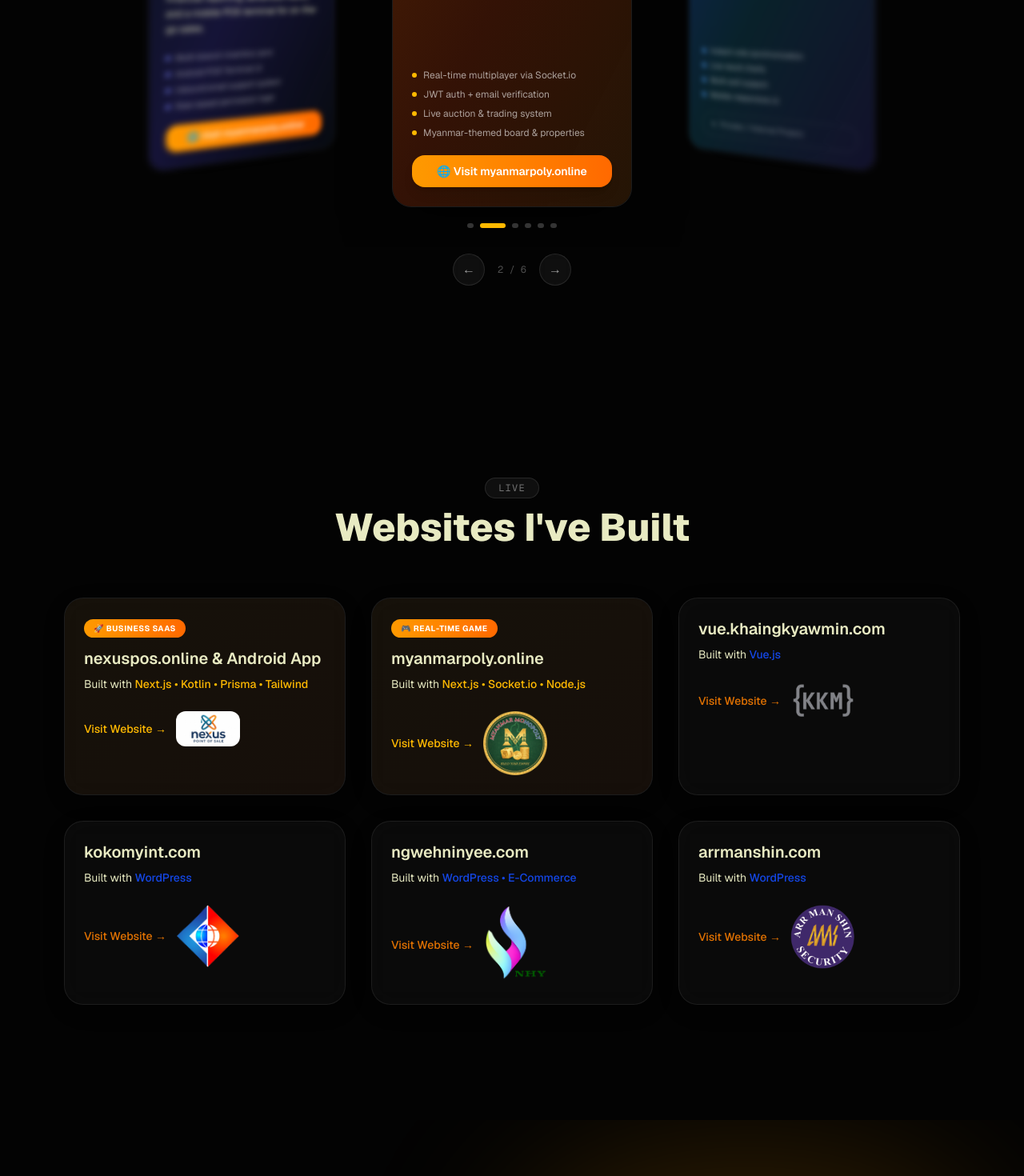
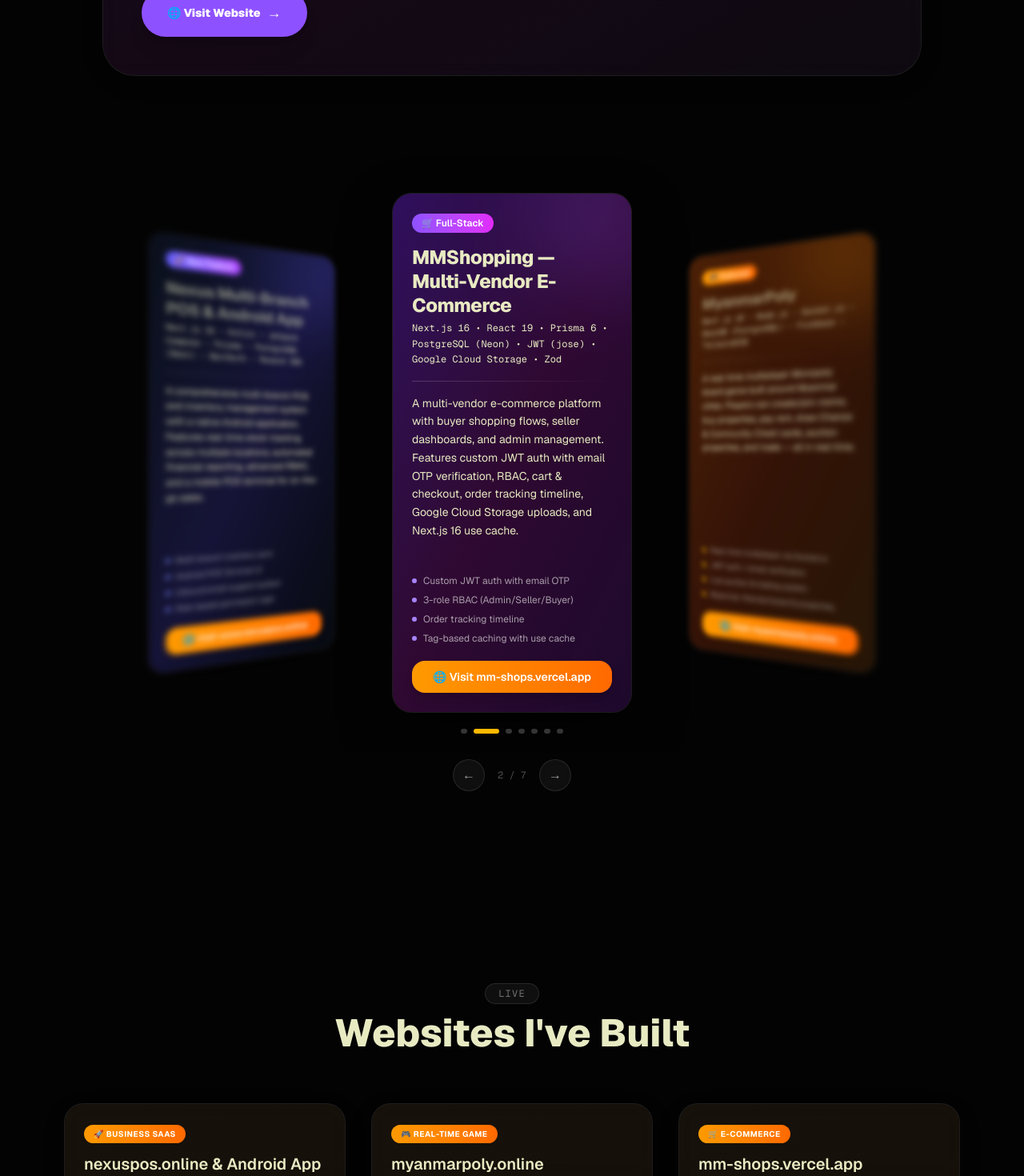
Before and after one commit to kkm1991/New-Portfolio-withNextJs, a Next.js app: page / in a window 1280 px wide. Shown: the part 5892-7362 px from the top of the page at 80% size. Built offline with nearby package versions, Linux system fonts and the light colour scheme.

Commit message:
13.5.2026

```diff
--- a/components/finalcomponents/projectCarousel.tsx
+++ b/components/finalcomponents/projectCarousel.tsx
@@ -20,6 +20,19 @@
   },
   {
     id: 2,
+    title: "MMShopping — Multi-Vendor E-Commerce",
+    badge: "🛒 Full-Stack",
+    badgeColor: "from-violet-500 to-fuchsia-500",
+    gradient: "from-violet-900/60 via-fuchsia-900/40 to-purple-900/30",
+    accentColor: "bg-violet-500",
+    dotColor: "bg-violet-400",
+    desc: "A multi-vendor e-commerce platform with buyer shopping flows, seller dashboards, and admin management. Features custom JWT auth with email OTP verification, RBAC, cart & checkout, order tracking timeline, Google Cloud Storage uploads, and Next.js 16 use cache.",
+    tools: "Next.js 16 • React 19 • Prisma 6 • PostgreSQL (Neon) • JWT (jose) • Google Cloud Storage • Zod",
+    highlights: ["Custom JWT auth with email OTP", "3-role RBAC (Admin/Seller/Buyer)", "Order tracking timeline", "Tag-based caching with use cache"],
+    url: "https://mm-shops.vercel.app/",
+  },
+  {
+    id: 3,
     title: "MyanmarPoly",
     badge: "🎮 Featured",
     badgeColor: "from-amber-500 to-orange-500",
@@ -32,7 +45,7 @@
     highlights: ["Real-time multiplayer via Socket.io", "JWT auth + email verification", "Live auction & trading system", "Myanmar-themed board & properties"],
   },
   {
-    id: 3,
+    id: 4,
     title: "Realtime Voting System",
     badge: "⚡ Live",
     badgeColor: "from-blue-500 to-cyan-500",
@@ -45,7 +58,7 @@
     url: null,
   },
   {
-    id: 4,
+    id: 5,
     title: "Salary Payment System",
     badge: "✅ Production",
     badgeColor: "from-green-500 to-emerald-500",
@@ -58,7 +71,7 @@
     url: null,
   },
   {
-    id: 5,
+    id: 6,
     title: "Attendance & Timesheet System",
     badge: "🏢 Enterprise",
     badgeColor: "from-purple-500 to-violet-500",
@@ -71,7 +84,7 @@
     url: null,
   },
   {
-    id: 6,
+    id: 7,
     title: "Sales Management System",
     badge: "🖥️ Desktop",
     badgeColor: "from-rose-500 to-pink-500",
@@ -129,7 +142,7 @@
     <div className="w-full">
       {/* 3D Carousel */}
       <div
-        className="relative flex h-[700px] w-full items-center justify-center overflow-hidden"
+        className="relative flex h-[750px] w-full items-center justify-center overflow-hidden"
         style={{ perspective: "1400px" }}
         onMouseEnter={() => setIsPaused(true)}
         onMouseLeave={() => setIsPaused(false)}
@@ -163,7 +176,7 @@
                 opacity: { duration: 0.6 },
               }}
               className={clsx(
-                "absolute w-[300px] h-[600px] select-none rounded-3xl p-0 overflow-hidden",
+                "absolute w-[300px] h-[650px] select-none rounded-3xl p-0 overflow-hidden",
                 "border border-white/10",
                 "shadow-[0_25px_60px_rgba(0,0,0,0.5)]",
                 isActive ? "cursor-grab z-20" : "cursor-default"
@@ -240,7 +253,7 @@
                       "bg-gradient-to-r from-amber-500 to-orange-500 hover:opacity-90 hover:scale-105 shadow-lg"
                     )}
                   >
-                    🌐 Visit myanmarpoly.online
+                    🌐 Visit {new URL(project.url).hostname}
                   </a>
                 ) : (
                   <div className={clsx(
--- a/components/finalcomponents/websittecar.tsx
+++ b/components/finalcomponents/websittecar.tsx
@@ -13,7 +13,7 @@
   name: string;
   tech: string;
   url: string;
-  icon: string;
+  icon?: string;
   featured?: boolean;
   badge?: string;
 }) => {
@@ -76,7 +76,7 @@
         )}
       >
         Visit Website →
-        {icon?.trim() !== "" && (
+        {icon && icon.trim() !== "" && (
           <Image
             src={icon}
             alt="site logo"
--- a/components/sections/Projects.tsx
+++ b/components/sections/Projects.tsx
@@ -35,6 +35,22 @@
       { icon: "🏪", label: "Multi-branch Sync", sub: "Real-time balance" },
       { icon: "📱", label: "Android POS App", sub: "Native Terminal UI" },
       { icon: "📦", label: "Inventory Logic", sub: "Stock movements" },
+    ]
+  },
+  {
+    title: "MMShopping — Multi-Vendor E-Commerce",
+    tagline: "mm-shops.vercel.app",
+    badge: "🛒 Full-Stack Platform",
+    desc: "A multi-vendor e-commerce platform with custom JWT authentication, email OTP verification, role-based access control, seller dashboards, order tracking, and Google Cloud Storage image uploads.",
+    tech: ["Next.js 16", "React 19", "Prisma 6", "PostgreSQL", "JWT", "GCS"],
+    url: "https://mm-shops.vercel.app/",
+    gradient: "from-violet-950/60 via-fuchsia-950/40 to-purple-950/20",
+    border: "border-violet-500/20",
+    accent: "violet",
+    features: [
+      { icon: "🔐", label: "Custom JWT Auth", sub: "Email OTP verify" },
+      { icon: "🏪", label: "Multi-Vendor", sub: "Seller & Buyer flows" },
+      { icon: "📦", label: "Order Tracking", sub: "Full status timeline" },
     ]
   }
 ];
--- a/components/sections/Websites.tsx
+++ b/components/sections/Websites.tsx
@@ -50,6 +50,14 @@
           />
 
           <WebsiteCard
+            name="mm-shops.vercel.app"
+            tech="Next.js • Prisma • JWT • GCS"
+            url="https://mm-shops.vercel.app/"
+            featured={true}
+            badge="🛒 E-Commerce"
+          />
+
+          <WebsiteCard
             name="vue.khaingkyawmin.com"
             tech="Vue.js"
             url="https://vue.khaingkyawmin.com"
```
